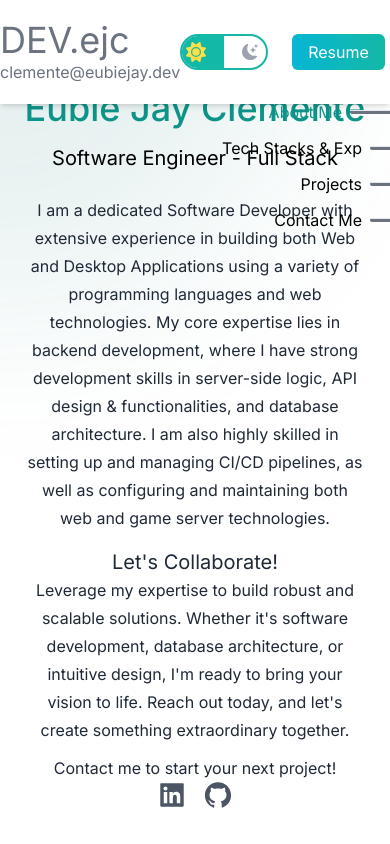
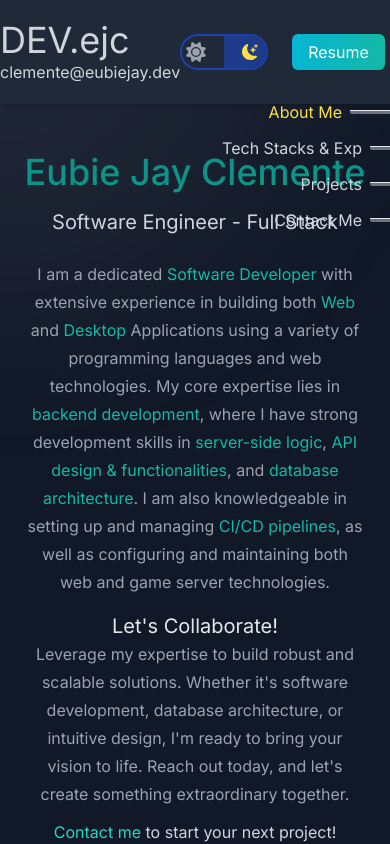
Before and after one commit to eksqtr/my-personal-website-react, a Next.js app: page / in a window 390 px wide. Shown: the top 844 px of the page. Built offline with nearby package versions, Linux system fonts and the light colour scheme.

Commit message:
Fixing unesacpe apostrophe in content and adjustment of design
- Fixed unescape apostrophe in about me section. Error on pipeline build.\n- Adjustment on design for about me section responsiveness on different screens

```diff
--- a/src/app/components/aboutsection/about.tsx
+++ b/src/app/components/aboutsection/about.tsx
@@ -9,24 +9,24 @@ type AboutProp = {
 
 export const AboutSection = (prop: AboutProp) => {
     return (
-        <section ref={prop.sectionRef} className="sm:mt-40 px-6 flex justify-center items-center flex-col lg:flex-row lg:h-screen py-20 lg:py-0" id="about">
+        <section ref={prop.sectionRef} className="px-6 flex justify-center items-center flex-col lg:flex-row lg:h-screen py-20 lg:py-0 mt-16 lg:mt-0" id="about">
             {/* Left Side */}
-            <div className="lg:pt-20 lg:pr-16 sm:pt-10 text-center lg:text-left">
+            <div className="md:mx-10 lg:pt-20 lg:pr-16 text-center lg:text-left">
                 <h2 className="text-4xl lg:text-5xl py-2 text-teal-600 font-medium">Eubie Jay Clemente</h2>
                 <h3 className="text-xl lg:text-2xl py-2 dark:text-gray-300">Software Engineer - Full Stack</h3>
                 <p className="text-md py-4 leading-7 lg:leading-8 text-gray-800 dark:text-gray-400">
-                    I am a dedicated Software Developer with extensive experience in building both Web and Desktop Applications using a variety of programming languages and web technologies.
-                    My core expertise lies in backend development, where I have strong development skills in server-side logic, API design & functionalities, and database architecture.
-                    I am also highly skilled in setting up and managing CI/CD pipelines, as well as configuring and maintaining both web and game server technologies.
+                    I am a dedicated <span className="text-teal-500">Software Developer</span> with extensive experience in building both <span className="text-teal-500">Web</span> and <span className="text-teal-500">Desktop</span> Applications using a variety of programming languages and web technologies.
+                    My core expertise lies in <span className="text-teal-500">backend development</span>, where I have strong development skills in <span className="text-teal-500">server-side logic</span>, <span className="text-teal-500">API design & functionalities</span>, and <span className="text-teal-500">database architecture</span>.
+                    I am also knowledgeable in setting up and managing <span className="text-teal-500">CI/CD pipelines</span>, as well as configuring and maintaining both web and game server technologies.
                 </p>
-                <p className="text-xl text-gray-800 dark:text-gray-400">Let's Collaborate!</p>
+                <p className="text-xl text-gray-800 dark:text-gray-200">Let&apos;s Collaborate!</p>
                 <p className="text-md text-gray-800 dark:text-gray-400 leading-7 lg:leading-8">
                     <a href="#contact-me">
-                        <span className="lg:ml-10">Leverage my expertise</span> to build robust and scalable solutions. Whether it's software development, database architecture, or intuitive design,
-                        I'm ready to bring your vision to life. Reach out today, and let's create something extraordinary together.
+                        <span className="lg:ml-10">Leverage my expertise</span> to build robust and scalable solutions. Whether it&apos;s software development, database architecture, or intuitive design,
+                        I&apos;m ready to bring your vision to life. Reach out today, and let&apos;s create something extraordinary together.
                     </a>
                 </p>
-                <p className="text-md text-gray-800 dark:text-gray-400 mt-3">Contact me to start your next project!</p>
+                <p className="text-md text-gray-800 dark:text-gray-300 mt-3"> <a href="mailto:clemente@eubiejay.dev" className="text-teal-400">Contact me</a> to start your next project!</p>
                 <div className="text-3xl lg:text-5xl flex justify-center lg:justify-start gap-4 lg:gap-5 md:py-6 text-gray-600">
                     <a href="https://www.linkedin.com/in/clemente-eubiejay/" className="ease-in-out duration-300 hover:scale-125 dark:text-gray-200"><AiFillLinkedin /></a>
                     <a href="https://github.com/eksqtr" className="ease-in-out duration-300 hover:scale-125 dark:text-gray-200"><AiFillGithub /></a>
@@ -34,7 +34,7 @@ export const AboutSection = (prop: AboutProp) => {
             </div>
 
             {/* Right Side */}
-            <div className="p-10 lg:p-0">
+            <div className="md:mx-10 p-10 lg:p-0">
                 <div className="relative w-72 h-72 lg:w-96 lg:h-96 mt-10 lg:mt-0 mx-auto overflow-hidden rounded-lg border-gray-500 dark:border-teal-400 border-b-2 border-r-2">
                     <Image src={ejc} alt="me" fill style={{objectFit: "cover"}} />
                 </div>
--- a/src/app/page.tsx
+++ b/src/app/page.tsx
@@ -10,7 +10,7 @@ import TechSection from "@/app/components/techsection/tech";
 import MouseHoverCircle from "@/app/components/utilities/mousecirclehover";
 
 export default function Home() {
-	const [isDarkMode, setDarkMode] = useState(false);
+	const [isDarkMode, setDarkMode] = useState(true); // Changing the default darkmode theme to true because its beautiful.
 
 	// Here we're going to declare separate section ref on each section to behave indepedently
 	const aboutSectionRef = useRef<HTMLElement | null>(null);
```
